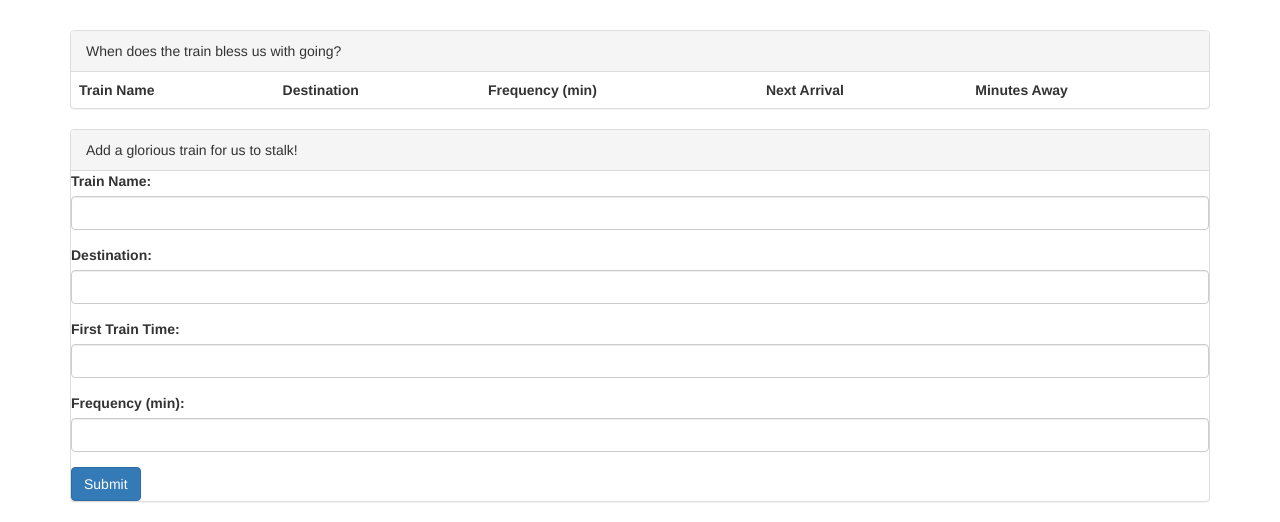
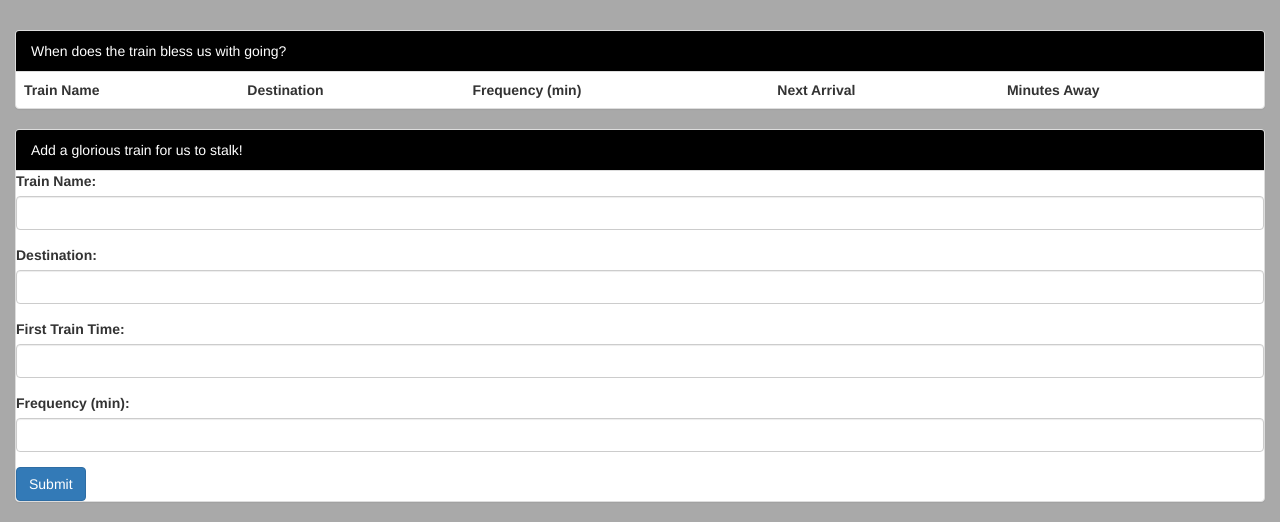
Before and after one commit to orangedalek/Train-Time, a plain HTML site: page index.html in a window 1280 px wide. Shown: the part 318-840 px from the top of the page. Drawn offline with nearby package versions, Linux system fonts and the light colour scheme; no server answers.

Commit message:
a little styling

```diff
--- a/assets/style.css
+++ b/assets/style.css
@@ -1,4 +1,20 @@
+
+
+
 #train-box{
 	background-image: url("train.jpg");
 	color: white;
 }
+
+.container{
+	background-color: darkgrey;
+	width: 100%;
+}
+
+
+.panel > .panel-heading {
+    background-image: none;
+    background-color: black;
+    color: white;
+
+}
```
